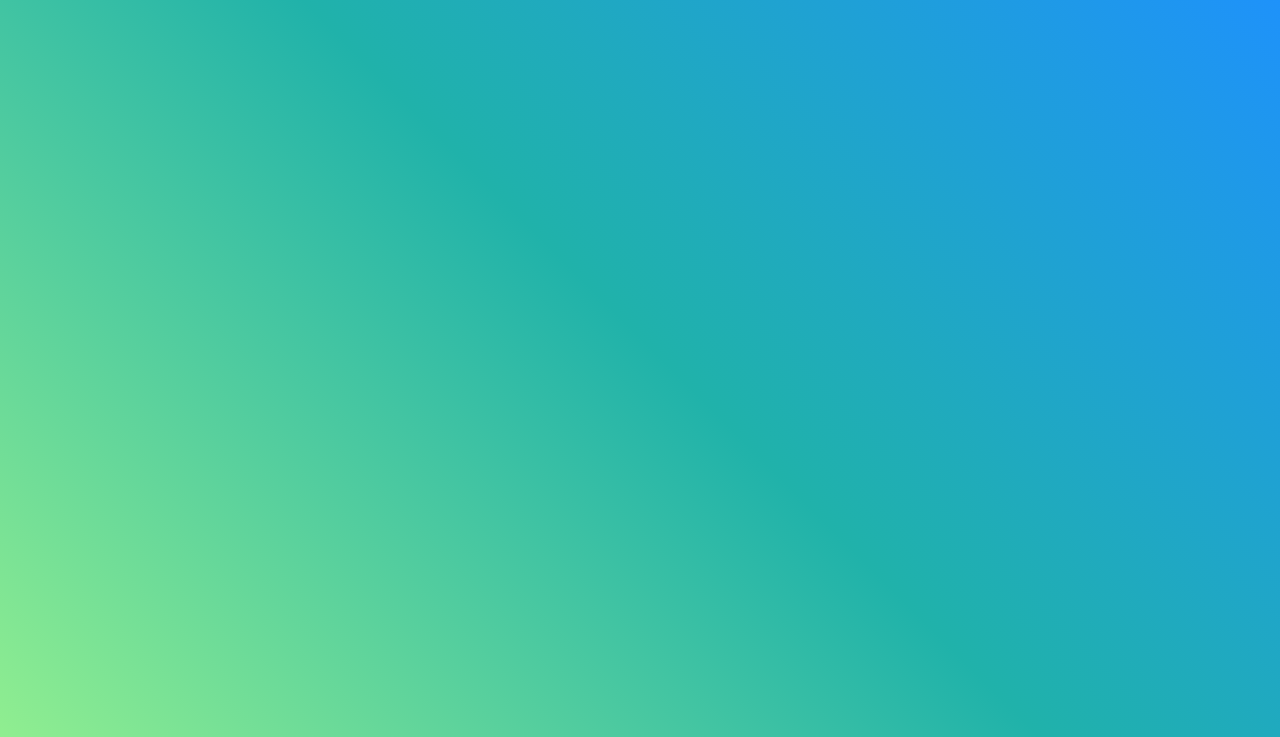
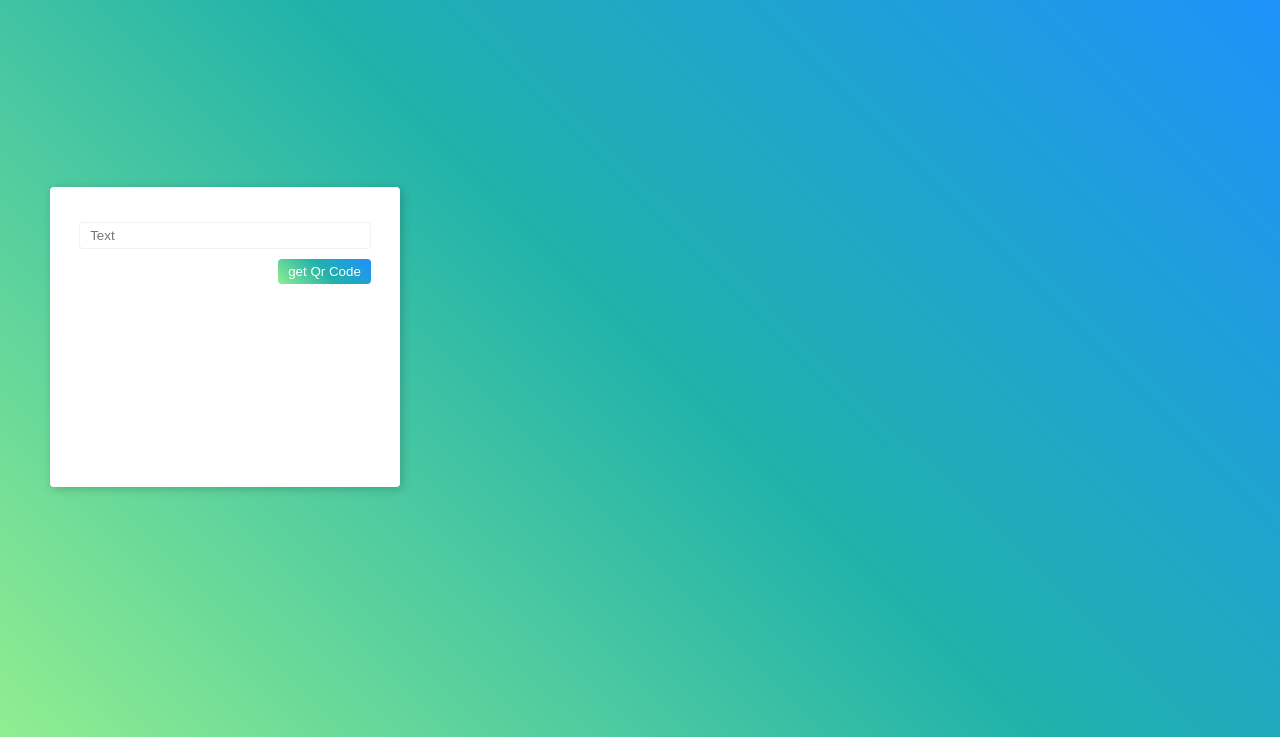
Before and after one commit to VidalLeonardoDeLosSantosRincon/code_api, a website: page public/index.html in a window 1280 px wide. Shown: the part 63-800 px from the top of the page. Drawn offline with Linux system fonts and the light colour scheme.

Commit message:
qrform added

```diff
--- a/public/css/styles.css
+++ b/public/css/styles.css
@@ -60,12 +60,60 @@
     width:100%;
     min-height:100vh;
     background:linear-gradient(45deg, lightgreen, lightseagreen, dodgerblue);
-    padding:5px;
+    padding:5px 25px;
     box-sizing:border-box;
 
     display:flex;
+    justify-content:flex-start;
+    align-items:center;
+}
+
+._ctr ._ctr_form {
+    background-color:white;
+    height:300px;
+    width:350px;
+    padding:10px;
+    margin:0 25px;
+    border-radius:4px;
+    box-shadow:2px 2px 10px rgba(0, 0, 0, 0.2);
+
+    display:flex;
     justify-content:center;
-    align-items:center;
+    align-items:flex-start;
+}
+
+._ctr ._ctr_form #qrform{
+    background-color:white;
+    padding:20px 5px;
+
+    display:flex;
+    flex-wrap: wrap;
+    justify-content: flex-end;
+    align-items: flex-start;
+}
+._ctr ._ctr_form #qrform input[type="text"]{
+    padding:5px 10px;
+    width:100%;
+    margin:5px 0;
+    border-radius:4px;
+    border:0.5px solid rgba(0, 0, 0, 0.05);
+    outline-color:lightseagreen;
+    color:gray;
+}
+
+._ctr ._ctr_form #qrform input[type="submit"]{
+    padding:5px 10px;
+    /*width:30%;*/
+    margin:5px 0;
+    border-radius:4px;
+    border:none;
+    cursor:pointer;
+    color:white;
+    background: linear-gradient(45deg, lightgreen, lightseagreen, dodgerblue);
+}
+
+._ctr ._ctr_form #qrform input[type="submit"]:hover{
+
 }
 
 ._footer{
--- a/public/index.html
+++ b/public/index.html
@@ -6,6 +6,7 @@
     <meta name="viewport" content="width=device-width, initial-scale=1.0">
     <link rel="icon" href="./img/qr.png">
     <link rel="stylesheet" href="./css/styles.css">
+
     <title>QRCode - API</title>
 </head>
 <body onscroll="">
@@ -14,11 +15,17 @@
         <a class="_link"href="https://github.com/VidalLeonardoDeLosSantosRincon" target="_blank"><img src="./img/github.png" alt="github_icon" height="22">&nbsp;<code>Vidal De Los Santos</code></a>
     </header>
     <div class="_ctr">
-
+        <div class="_ctr_form">
+            <form id="qrform" onsubmit="_getQrCode(event);">
+                <input type="text" name="code" placeholder="Text">
+                <input type="submit" value="get Qr Code">
+            </form>
+        </div>
     </div>
     <footer class="_footer">
         <p>Vidal De Los Santos</p>
     </footer>
+    <script src="js/getQrCode.js"></script>
     <script src="js/hideHeaderOnScroll.js"></script>
 </body>
 
```
